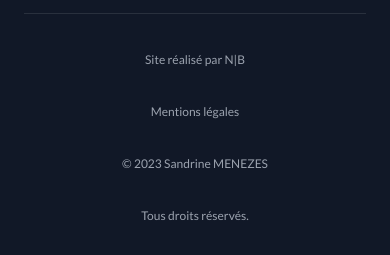
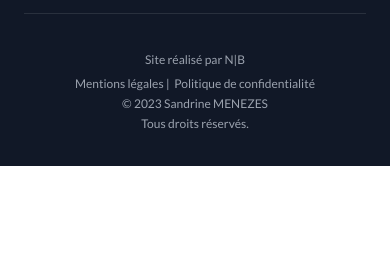
Before and after one commit to poloskanini/blogStrapi1.0FRONT, a Next.js app: page / in a window 390 px wide. Shown: the part 8708-8963 px from the top of the page. After the commit the page ends 8874 px from the top, so only its background shows below. Built offline with nearby package versions, Linux system fonts and the light colour scheme.

Commit message:
(ft-Footer) Ajout de la politique de confidentialite dans le footer

```diff
--- a/components/Footer.js
+++ b/components/Footer.js
@@ -150,22 +150,33 @@ export default function Footer() {
           <div className='text-center'>
             <Link
               href="https://www.nicolasbarthes.com"
-              className="mt-8 text-xs leading-5 text-gray-400 md:order-1 md:mt-0 hover:text-white">
+              className="text-xs leading-5 text-gray-400 md:order-1 md:mt-0 hover:text-white">
                 Site réalisé par N|B
             </Link>
           </div>
           <div className="flex flex-col justify-center items-center">
-            <Link
-              href="/mentions-legales"
-              className="mt-8 text-xs leading-5 text-gray-400 md:order-1 md:mt-0 hover:text-white">
-                Mentions légales
-            </Link>
+            <div className="flex">
+              <span>
+                <Link
+                  href="/mentions-legales"
+                  className="text-xs leading-5 text-gray-400 md:order-1 md:mt-0 hover:text-white">
+                    Mentions légales | &nbsp;
+                </Link>
+              </span>
+              <span>
+                <Link
+                  href="/clause-de-confidentialite"
+                  className="text-xs leading-5 text-gray-400 md:order-1 md:mt-0 hover:text-white">
+                    Politique de confidentialité
+                </Link>
+              </span>
+            </div>
 
-            <p className="mt-8 text-xs leading-5 text-gray-400 md:order-1 md:mt-0 text-center">
+            <p className="text-xs leading-5 text-gray-400 md:order-1 md:mt-0 text-center">
               &copy; {currentYear} Sandrine MENEZES
             </p>
 
-            <p className="mt-8 text-xs leading-5 text-gray-400 md:order-1 md:mt-0 text-center">
+            <p className="text-xs leading-5 text-gray-400 md:order-1 md:mt-0 text-center">
               Tous droits réservés.
             </p>
           </div>
--- a/pages/mentions-legales.js
+++ b/pages/mentions-legales.js
@@ -26,7 +26,7 @@ export default function mentionslegales() {
 
         <Reveal>
           <div class="mx-auto grid max-w-2xl grid-cols-1 gap-x-12 gap-y-16 lg:mx-0 lg:min-w-full lg:max-w-none lg:flex-none lg:gap-y-8 mb-32">
-            <h1 class="text-2xl font-semibold mb-6">Informations légales</h1>
+            <h1 class="text-2xl font-semibold mb-6">Mentions légales</h1>
 
             <div class="mb-4">
                 <h2 class="text-lg font-semibold">Propriétaire du site Internet :</h2>
```
